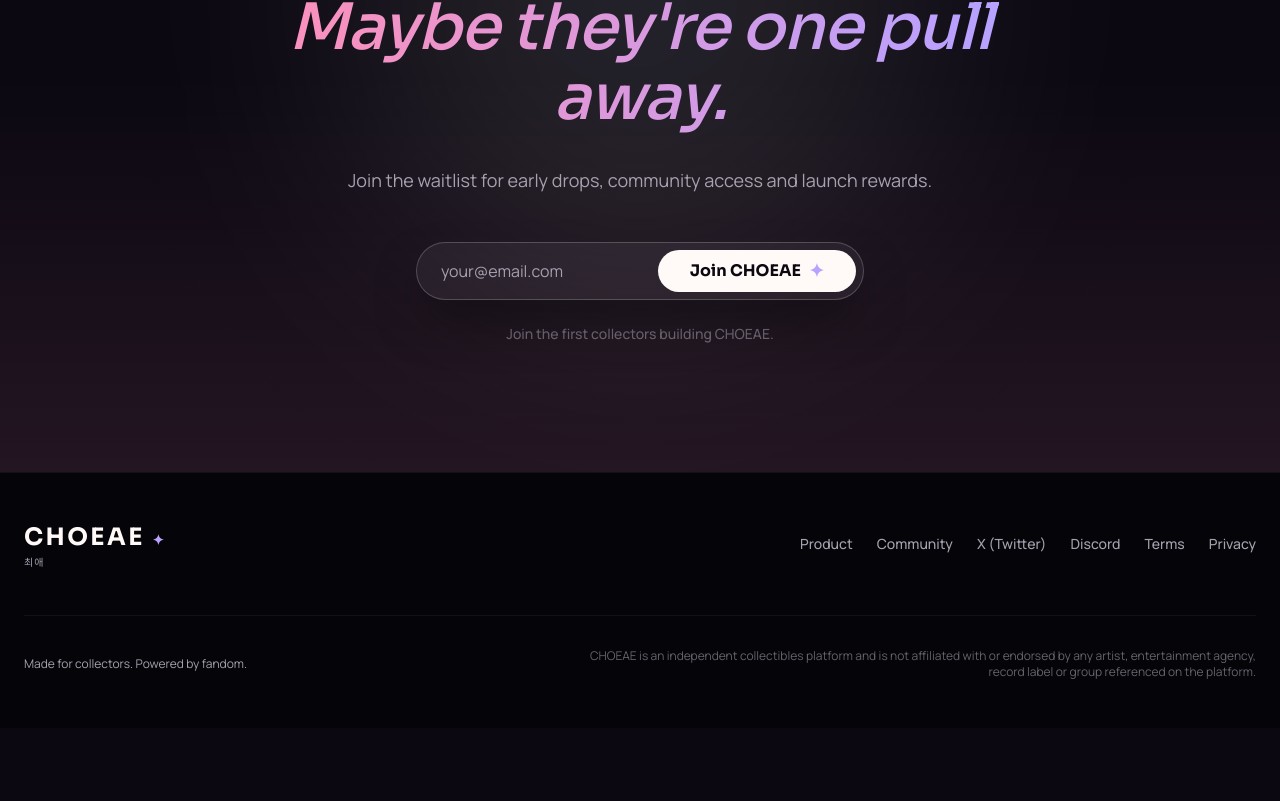
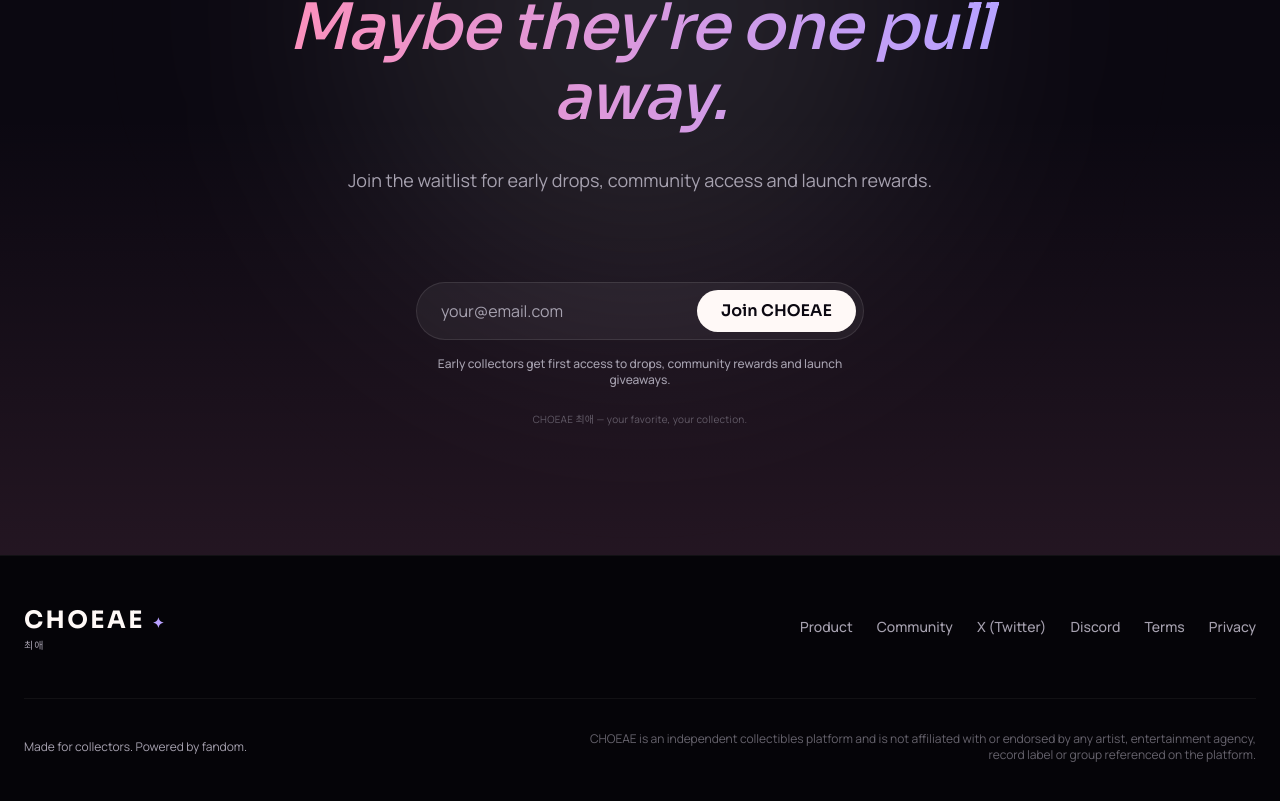
Before and after one commit to Spark1ezz/choeae-landing, a Next.js app: page / in a window 1280 px wide. Shown: the part 10319-11120 px from the top of the page. Before the commit the page ends 11047 px from the top, so only its background shows below. Built offline with nearby package versions, Linux system fonts and the light colour scheme.

Commit message:
fix: unblock clicks on hero waitlist form and connect final CTA flow

```diff
--- a/src/components/FinalCTA.tsx
+++ b/src/components/FinalCTA.tsx
@@ -1,6 +1,7 @@
 "use client";
 
 import { motion } from "framer-motion";
+import WaitlistForm from "./WaitlistForm";
 
 export default function FinalCTA() {
   return (
@@ -50,25 +51,9 @@ export default function FinalCTA() {
           whileInView={{ opacity: 1, y: 0 }}
           viewport={{ once: true }}
           transition={{ delay: 0.3 }}
-          className="max-w-md mx-auto"
+          className="flex justify-center"
         >
-          <form className="relative" onSubmit={(e) => e.preventDefault()}>
-            <input
-              type="email"
-              placeholder="your@email.com"
-              required
-              className="w-full bg-white/5 border border-white/20 rounded-full px-6 py-4 text-pearl placeholder:text-moon-grey focus:outline-none focus:border-choeae-pink/50 transition-colors shadow-2xl shadow-black/50"
-            />
-            <button
-              type="submit"
-              className="absolute right-2 top-2 bottom-2 bg-pearl text-midnight-plum px-8 rounded-full font-sora font-bold hover:scale-105 transition-transform flex items-center gap-2"
-            >
-              Join CHOEAE <span className="text-holo-violet text-lg">✦</span>
-            </button>
-          </form>
-          <p className="text-sm text-moon-grey/60 mt-6 font-medium">
-            Join the first collectors building CHOEAE.
-          </p>
+          <WaitlistForm />
         </motion.div>
       </div>
     </section>
--- a/src/components/Hero.tsx
+++ b/src/components/Hero.tsx
@@ -57,7 +57,7 @@ export default function Hero() {
       </div>
 
       {/* Bottom gradient fade for scroll transition */}
-      <div className="absolute bottom-0 left-0 right-0 h-32 bg-gradient-to-t from-midnight-plum to-transparent z-20" />
+      <div className="absolute bottom-0 left-0 right-0 h-32 bg-gradient-to-t from-midnight-plum to-transparent z-20 pointer-events-none" />
     </section>
   );
 }
--- a/src/components/PetalParticles.tsx
+++ b/src/components/PetalParticles.tsx
@@ -47,7 +47,7 @@ export default function PetalParticles() {
       {petals.map((petal) => (
         <motion.div
           key={petal.id}
-          className="absolute rounded-full"
+          className="absolute rounded-full pointer-events-none"
           style={{
             width: petal.size,
             height: petal.size * 0.6,
```
